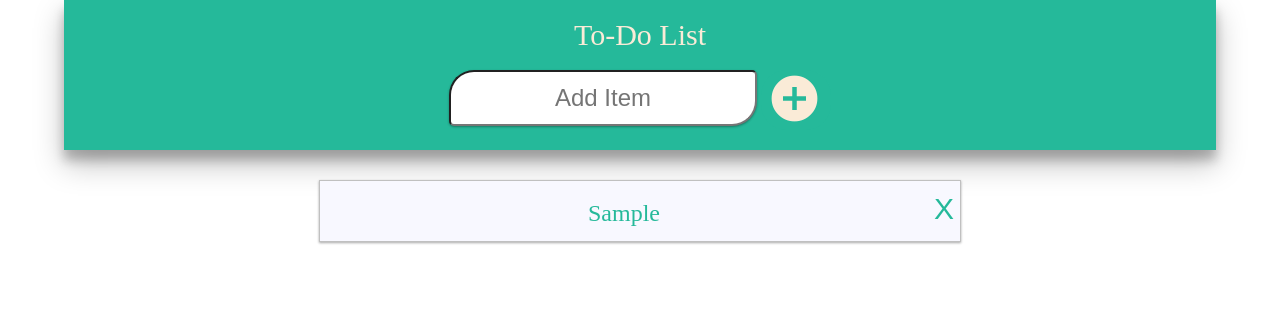
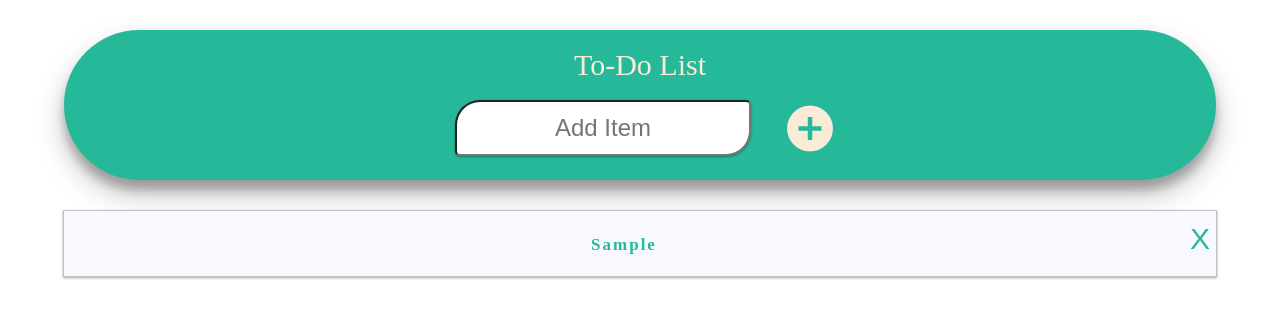
Before and after one commit to Ho4ka/my-todo, a plain HTML site: page index.html in a window 1280 px wide. Both pictures are taken after typing "Sample" into the empty fields and a click on the button "add_circle_icon". Drawn offline with Linux system fonts and the light colour scheme.

Commit message:
The last changes

```diff
--- a/css/style.scss
+++ b/css/style.scss
@@ -1,5 +1,10 @@
+body {
+    margin-top: 30px;
+}
+
 header {
     width: 90%;
+    border-radius: 100px;
     height: 150px;
     background: #25b99a;
     text-align: center;
@@ -13,7 +18,8 @@ header {
     }
     input {
         text-align: center;
-        width: 300px;
+        width: 25%;
+        min-width: 200px;
         height: 50px;
         margin-top: 15px;
         box-shadow: none;
@@ -40,11 +46,14 @@ header {
         background: #25b99a;
         position: relative;
         top: 20px;
+        left: 20px;
     }
     .material-icons {
         font-size: 55px;
         color: antiquewhite;
+        width: 55px;
     }
+    .material-icons:hover {}
 }
 
 .wrapper {
@@ -61,14 +70,16 @@ header {
     }
     li {
         margin-bottom: 10px;
-        width: 50%;
+        letter-spacing: 2px;
+        width: 90%;
         background: ghostwhite;
         height: 40px;
-        padding-top: 20px;
+        padding-top: 25px;
         border: 1px solid silver;
         text-align: center;
+        font-weight: bold;
         box-shadow: 0 1px 3px rgba(0, 0, 0, 0.12), 0 1px 2px rgba(0, 0, 0, 0.24);
-        font-size: 24px;
+        font-size: 17px;
         color: #25b99a;
     }
     li:hover {
@@ -81,6 +92,11 @@ header {
         border: 25px;
         background: ghostwhite;
         position: relative;
-        bottom: 10px;
+        bottom: 15px;
+    }
+    #remove:hover {
+        color: black;
+        cursor: pointer;
+        opacity: 0.5;
     }
 }
--- a/js/main.js
+++ b/js/main.js
@@ -3,23 +3,19 @@
 var add = document.getElementById('add').addEventListener('click', function() {
     var value = document.getElementById('item').value;
 
-
     if (value) {
         addItem(value);
         document.getElementById('item').value = "";
     }
-
 })
 
 addEventListener('keypress', function(e) {
-  var value = document.getElementById('item').value;
-    if (e.keyCode === 13) {
-          addItem(value);
+    var value = document.getElementById('item').value;
+    if (e.keyCode === 13 && value.length > 0) {
+        addItem(value);
         document.getElementById('item').value = "";
     }
-    if(value === ""){
 
-    }
 })
 
 
@@ -44,7 +40,6 @@ function addItem(text) {
         item.remove(this.item);
     })
 
-
     list.insertBefore(item, list.childNodes[0]);
 
 };
```
Also changed, not shown: css/style.css, 1 other file.
